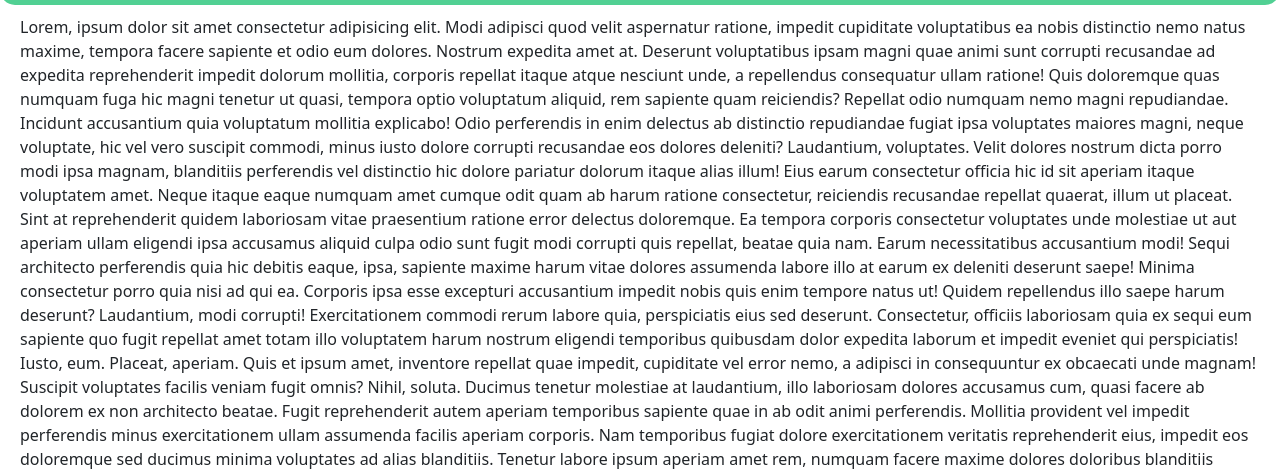
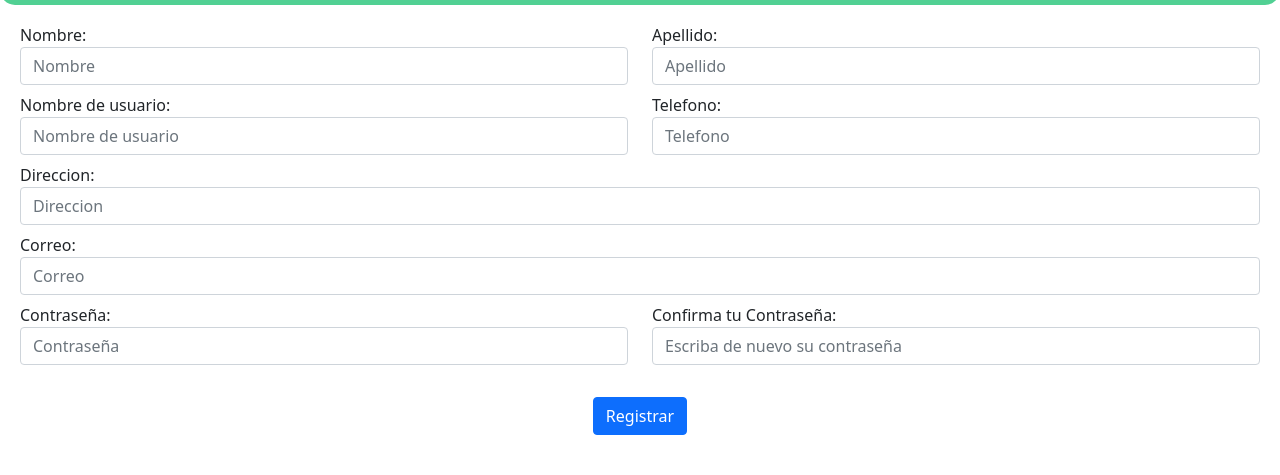
Before and after one commit to PJ211152/Ejercicio-practico-3, a plain HTML site: page pages/register.html in a window 1280 px wide. Shown: the part 71-546 px from the top of the page. Drawn offline with Linux system fonts and the light colour scheme.

Commit message:
agregado los campos de login y register

```diff
--- a/pages/register.html
+++ b/pages/register.html
@@ -44,21 +44,57 @@
       </nav>
 
       <div class="container_gen">
-        Lorem, ipsum dolor sit amet consectetur adipisicing elit. Modi adipisci quod velit aspernatur ratione, impedit cupiditate voluptatibus ea nobis distinctio nemo natus maxime, tempora facere sapiente et odio eum dolores.
-        Nostrum expedita amet at. Deserunt voluptatibus ipsam magni quae animi sunt corrupti recusandae ad expedita reprehenderit impedit dolorum mollitia, corporis repellat itaque atque nesciunt unde, a repellendus consequatur ullam ratione!
-        Quis doloremque quas numquam fuga hic magni tenetur ut quasi, tempora optio voluptatum aliquid, rem sapiente quam reiciendis? Repellat odio numquam nemo magni repudiandae. Incidunt accusantium quia voluptatum mollitia explicabo!
-        Odio perferendis in enim delectus ab distinctio repudiandae fugiat ipsa voluptates maiores magni, neque voluptate, hic vel vero suscipit commodi, minus iusto dolore corrupti recusandae eos dolores deleniti? Laudantium, voluptates.
-        Velit dolores nostrum dicta porro modi ipsa magnam, blanditiis perferendis vel distinctio hic dolore pariatur dolorum itaque alias illum! Eius earum consectetur officia hic id sit aperiam itaque voluptatem amet.
-        Neque itaque eaque numquam amet cumque odit quam ab harum ratione consectetur, reiciendis recusandae repellat quaerat, illum ut placeat. Sint at reprehenderit quidem laboriosam vitae praesentium ratione error delectus doloremque.
-        Ea tempora corporis consectetur voluptates unde molestiae ut aut aperiam ullam eligendi ipsa accusamus aliquid culpa odio sunt fugit modi corrupti quis repellat, beatae quia nam. Earum necessitatibus accusantium modi!
-        Sequi architecto perferendis quia hic debitis eaque, ipsa, sapiente maxime harum vitae dolores assumenda labore illo at earum ex deleniti deserunt saepe! Minima consectetur porro quia nisi ad qui ea.
-        Corporis ipsa esse excepturi accusantium impedit nobis quis enim tempore natus ut! Quidem repellendus illo saepe harum deserunt? Laudantium, modi corrupti! Exercitationem commodi rerum labore quia, perspiciatis eius sed deserunt.
-        Consectetur, officiis laboriosam quia ex sequi eum sapiente quo fugit repellat amet totam illo voluptatem harum nostrum eligendi temporibus quibusdam dolor expedita laborum et impedit eveniet qui perspiciatis! Iusto, eum.
-        Placeat, aperiam. Quis et ipsum amet, inventore repellat quae impedit, cupiditate vel error nemo, a adipisci in consequuntur ex obcaecati unde magnam! Suscipit voluptates facilis veniam fugit omnis? Nihil, soluta.
-        Ducimus tenetur molestiae at laudantium, illo laboriosam dolores accusamus cum, quasi facere ab dolorem ex non architecto beatae. Fugit reprehenderit autem aperiam temporibus sapiente quae in ab odit animi perferendis.
-        Mollitia provident vel impedit perferendis minus exercitationem ullam assumenda facilis aperiam corporis. Nam temporibus fugiat dolore exercitationem veritatis reprehenderit eius, impedit eos doloremque sed ducimus minima voluptates ad alias blanditiis.
-        Tenetur labore ipsum aperiam amet rem, numquam facere maxime dolores doloribus blanditiis quibusdam quia vitae et quam aliquam accusantium velit veniam perspiciatis consequuntur! Commodi cum cumque iste ullam quaerat tempora.
-        Blanditiis, voluptatum excepturi qui illo nam, omnis maiores perferendis quo reiciendis in veniam tempore, eaque sit! Culpa sunt, officiis vitae sapiente non ducimus necessitatibus ipsum assumenda beatae, vel perspiciatis. In.
+
+        <div class="col-12">
+          <div class="form-container gap">
+            <div class="row">
+              <div class="col-6">
+                <label for="idNombre" class="mt-2">Nombre:</label>
+                <input class="form-control" id="idNombre" placeholder="Nombre">
+              </div>
+              <div class="col-6">
+                <label for="idApellido" class="mt-2">Apellido:</label>
+                <input class="form-control" id="idApellido" placeholder="Apellido">
+              </div>
+            </div>
+            <div class="row">
+              <div class="col-6">
+                <label for="idNombreUsuario" class="mt-2">Nombre de usuario:</label>
+                <input class="form-control" id="idNombreUsuario" placeholder="Nombre de usuario">
+              </div>
+              <div class="col-6">
+                <label for="idTelefono" class="mt-2">Telefono:</label>
+                <input class="form-control" id="idTelefono" type="number" placeholder="Telefono">
+              </div>
+            </div>
+
+            <label for="idDireccion" class="mt-2">Direccion:</label>
+            <input class="form-control" id="idDireccion" placeholder="Direccion">
+
+            <label for="idCorreo" class="mt-2">Correo:</label>
+            <input class="form-control" id="idCorreo" placeholder="Correo" type="email">
+
+            <div class="row">
+              <div class="col-6">
+                <label for="idContrasena" class="mt-2">Contraseña:</label>
+                <input class="form-control" id="idContrasena" type="password" placeholder="Contraseña">
+                <p id="security_level"></p>
+              </div>
+              <div class="col-6">
+                <label for="idContrasenaRep" class="mt-2">Confirma tu Contraseña:</label>
+                <input class="form-control" id="idContrasenaRep" type="password"
+                  placeholder="Escriba de nuevo su contraseña">
+              </div>
+            </div>
+
+            <div class="fontCenter">
+              <button class="btn btn-primary mt-3" id="btnRegistrar">Registrar</button>
+            </div>
+
+          </div>
+
+
+        </div>
 
       </div>
 
```
Also changed, not shown: pages/login.html (+17 -15 lines).
